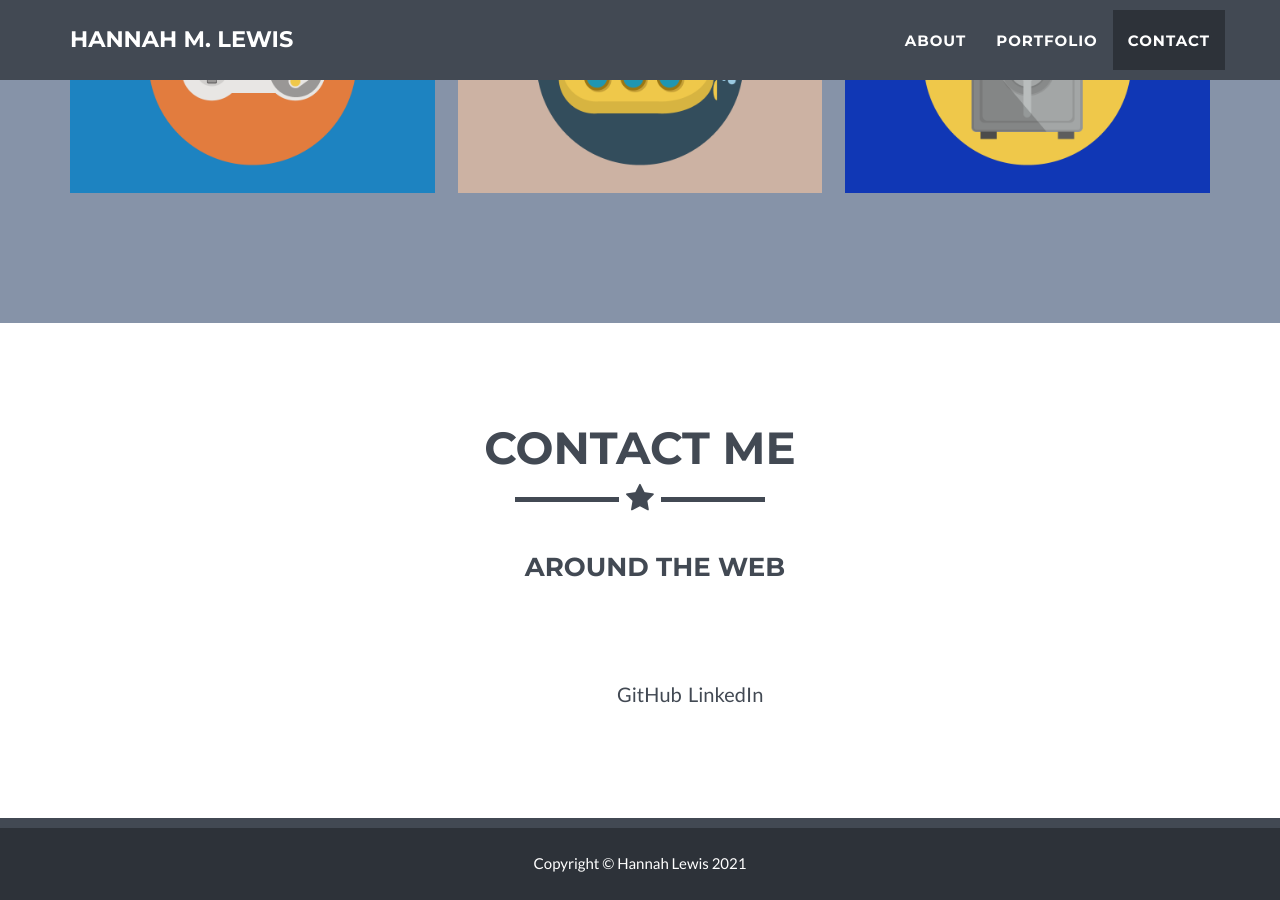
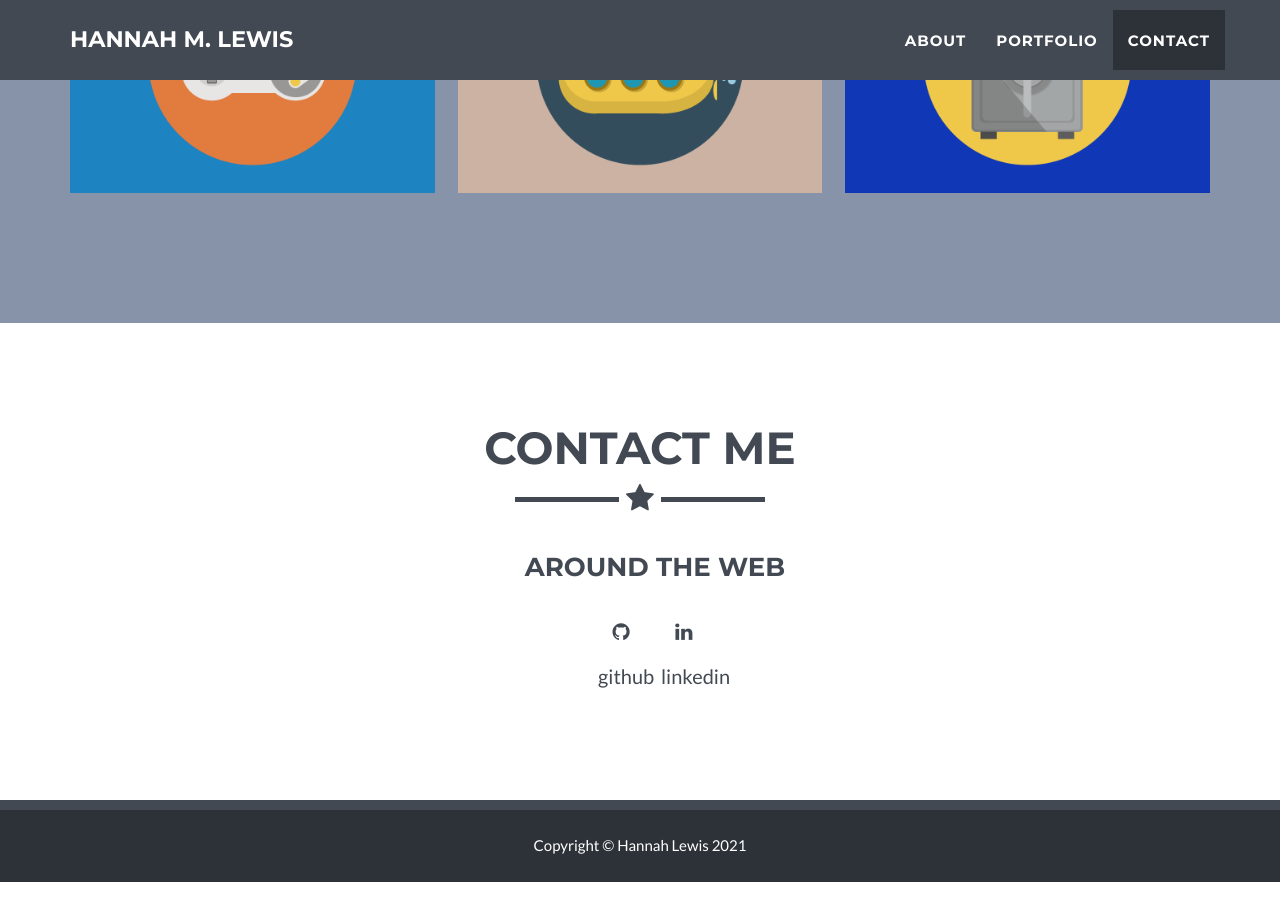
Before and after one commit to hmlewis-astro/hmlewis-astro.github.io, a Jekyll site: the page built from _posts/2014-07-18-project-1.markdown, in a window 1280 px wide and 900 px high, scrolled down 1936 px. Built offline with Jekyll 4.4.1, drawn with Linux system fonts in a browser that asks for light colours.

Commit message:
fix social icons

```diff
--- a/_config.yml
+++ b/_config.yml
@@ -37,11 +37,11 @@ footer:
   social: Around the Web
   credits: Credits
 
-# Social networks usernames (many more available: Twitter, Facebook, Stack-Overflow, bitbucket, google-plus, flickr, dribbble, pinterest, instagram, tumblr, etc.)
+# Social networks usernames (many more available: twitter, facebook, stack-overflow, bitbucket, google-plus, flickr, dribbble, pinterest, instagram, tumblr, etc.)
 social:
-  - title: GitHub
+  - title: github
     url: http://github.com/hmlewis-astro
-  - title: LinkedIn
+  - title: linkedin
     url: https://www.linkedin.com/in/hmlewis-astro/
 
 # Postal address (add as many lines as necessary)
--- a/_includes/contact.html
+++ b/_includes/contact.html
@@ -22,7 +22,7 @@
                         <ul class="list-inline">
                             {% for network in site.social %}
                             <li>
-                                <a href="{{ network.url }}" class="btn-lg btn-social btn-outline"><i class="fa fa-fw fa-{{ network.title }}"></i> {{ network.title }} </a>
+                                <a href="{{ network.url }}" class="btn-social btn-outline"><i class="fa fa-fw fa-{{ network.title }}"></i> {{ network.title }} </a>
                             </li>
 		                    {% endfor %}
                         </ul>
```
